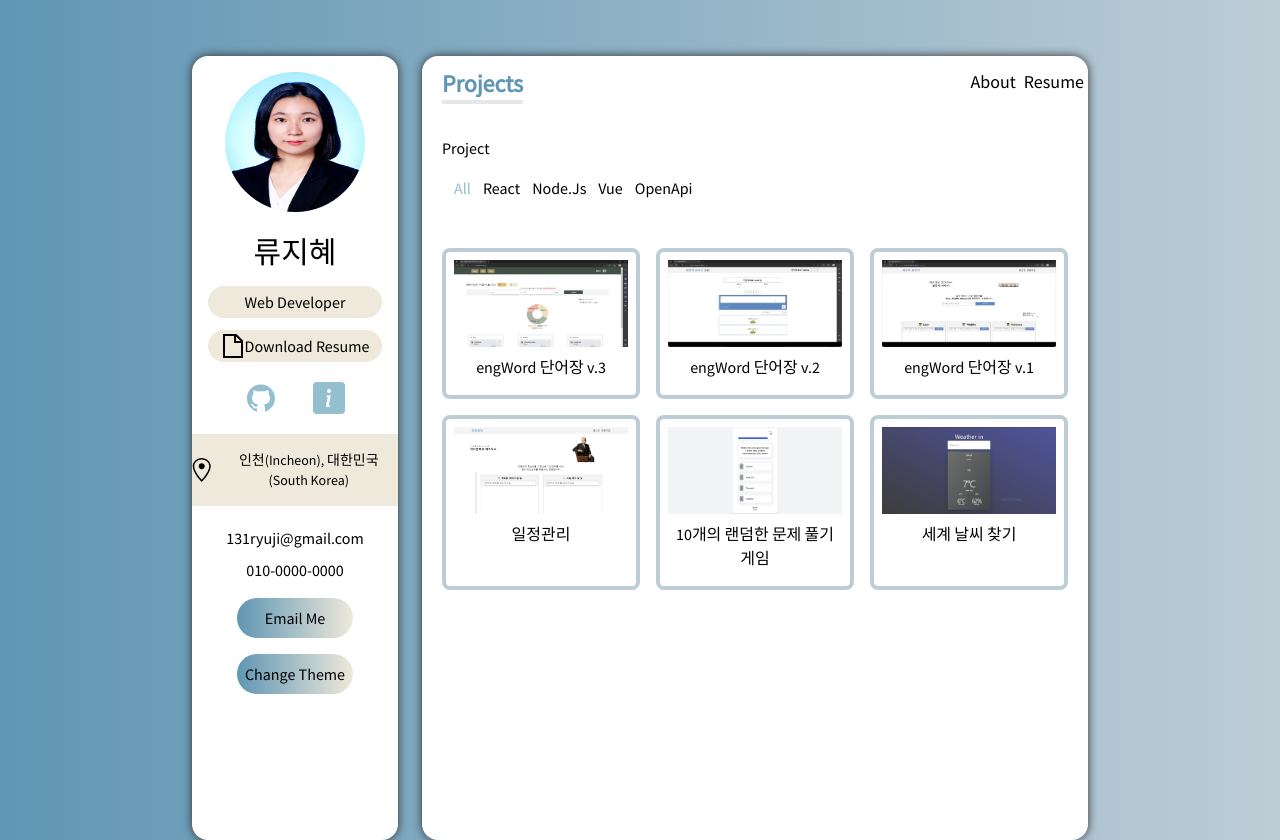
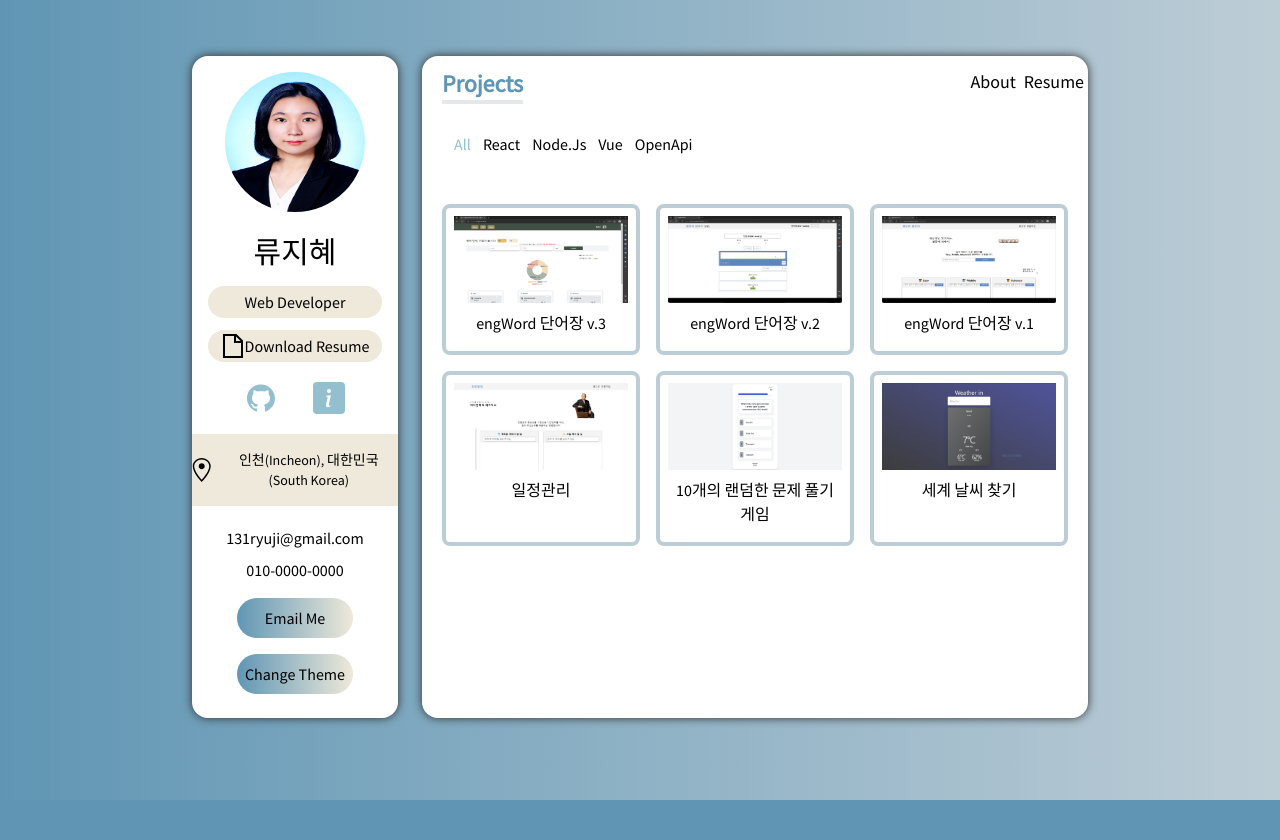
Before and after one commit to 0131ryu/portfolio, a Next.js app: page /projects in a window 1280 px wide. After the commit the page ends 800 px from the top, so only its background shows below. Built offline with nearby package versions, Linux system fonts and the light colour scheme.

Commit message:
1. framer-motion 적용 2. projects 상세페이지 내 다른 프로젝트로 변경 적용

```diff
--- /dev/null
+++ b/animations.ts
@@ -0,0 +1,39 @@
+export const fadeInUp = {
+    initial: {
+        opacity: 0,
+        y: 60,
+    },
+    animate: {
+        opacity: 1,
+        y: 0,
+    }
+}
+
+export const stagger = {
+    initial: {},
+    animate: {
+       transition: {
+        staggerChildren: 0.1,
+       }
+    }
+}
+
+export const routeAnimation = {
+    initial: {
+        opacity: 0,
+     },
+     animate: {
+        opacity: 1,
+        transition: {
+           delay: 0.1,
+           duration: 0.1,
+        },
+     },
+     exit: {
+        opacity: 0,
+        transition: {
+           delay: 0.1,
+           ease: 'easeInOut',
+        },
+     },
+  }
--- a/components/Bar.tsx
+++ b/components/Bar.tsx
@@ -1,16 +1,37 @@
 import { ISkill } from "@/type";
 import { FunctionComponent } from "react";
+import { motion } from "framer-motion";
 
 const Bar:FunctionComponent<{value:ISkill}> = ({value: {Icon, level, name}}) => {
-    return (
-       <div className='my-2 text-black bg-gray-300 rounded-full dark:bg-black-900'>
-          <div
+   const bar_width = `${level}`;
+   const varitants = {
+      initial: {
+         width: 0
+      },
+      animate: {
+         width: bar_width,
+         transition: {
+            duration: 0.4,
+            type:"spring",
+            damping: 10,
+            stiffness: 100,
+         }
+      }
+   }
+
+   return (
+       <div className='my-2 text-black bg-gray-100 rounded-full dark:bg-black'>
+          <motion.div
              className='flex items-center px-4 py-1 rounded-full bg-gradient-to-r from-dark-blue to-light-beige dark:from-dark-red dark:to-light-beige dark:text-black'
              style={{
-                width: level,
-             }}>
+                width: bar_width,
+             }}
+             variants={varitants}
+             initial="initial"
+             animate="animate"
+             >
              <Icon className='mr-3' /> {name}
-          </div>
+          </motion.div>
        </div>
     )
  }
--- a/components/ProjectCard.tsx
+++ b/components/ProjectCard.tsx
@@ -4,9 +4,15 @@ import { AiFillGithub, AiFillProject } from 'react-icons/ai'
 import { MdClose } from 'react-icons/md'
 
 import Image from 'next/legacy/image'
+import { motion } from "framer-motion";
+import { fadeInUp, stagger } from "@/animations"
 
 const ProjectCard:FunctionComponent<{
-    project: IProject}> = ({project: {
+    project: IProject;
+    showDetail:null|number;
+    setShowDetail:(id:null | number) => void;}>
+    = ({project: {
+        id,
         name,
         image_path,
         category,
@@ -14,39 +20,35 @@ const ProjectCard:FunctionComponent<{
         description,
         github_url,
         key_techs
-    }}) => {
-
-    const [showDetail, setShowDetail] = useState(false);
+    }, showDetail, setShowDetail}) => {
 
     return (
-        <>
-      {/* //step 1 */}
+      <>
       <Image
         src={image_path}
         alt={name}
         layout="responsive"
         width={300}
         height={150}
-        onClick={() => setShowDetail(true)}
+        onClick={() => setShowDetail(id)}
         className="cursor-pointer"
       />
-      {/* <Image
-        src={image_path}
-        alt={name}
-        className="w-full h-40 rounded-lg cursor-pointer"
-        onClick={() => setShowDetail(true)}
-      /> */}
 
       <p className="my-2 text-center">{name}</p>
-      {/* //step 1 */}
-
-      {showDetail && (
-        <div className="absolute top-0 left-0 z-10 grid w-full h-full p-2 text-black rounded-lg bg-light-beige md:p-10 dark:bg-black-100 dark:text-gray-100 md:grid-cols-2 gap-x-12 ">
-          <div>
-            <div className="border-4 rounded-lg border-gray-blue">
-              <img src={image_path} alt={name}  className="w-full h-full rounded-lg cursor-pointer"/>
-            </div>
-            <div className="flex justify-center my-4 space-x-3">
+      {showDetail === id && (
+        <div className="absolute top-0 left-0 z-10 grid p-2 text-black rounded-lg bg-light-beige md:p-10 dark:bg-black-100 dark:text-gray-100 md:grid-cols-2 gap-x-12 ">
+          <motion.div
+           variants={stagger} initial="initial" animate="animate">
+            <motion.div
+              variants={fadeInUp}
+              className="rounded-lg">
+              <Image src={image_path} alt={name}
+              width={600} height={400}
+              className="rounded-lg cursor-pointer"/>
+            </motion.div>
+            <motion.div
+              variants={fadeInUp}
+              className="flex justify-center my-4 space-x-3">
               <a
                 href={github_url}
                 className="flex items-center px-4 py-2 space-x-3 text-lg rounded-sm bg-gray-blue dark:bg-black-500 "
@@ -59,13 +61,14 @@ const ProjectCard:FunctionComponent<{
               >
                 <AiFillProject /> <span>Project</span>
               </a>
-            </div>
-          </div>
-          <div>
-            <h2 className="mb-3 text-xl font-medium md:text-2xl ">{name}</h2>
-            <h3 className="my-3 text-base font-medium">{description}</h3>
+            </motion.div>
+          </motion.div>
+          <motion.div
+             variants={stagger} initial="initial" animate="animate">
+            <motion.h2 variants={fadeInUp} className="mb-3 text-xl font-medium md:text-2xl ">{name}</motion.h2>
+            <motion.h3 variants={fadeInUp} className="my-3 text-base font-medium">{description}</motion.h3>
 
-            <div className="flex flex-wrap mt-5 space-x-2 text-sm tracking-wider">
+            <motion.div variants={fadeInUp} className="flex flex-wrap mt-5 space-x-2 text-sm tracking-wider">
               {key_techs.map((value, i) => (
                 <span
                   key={i}
@@ -74,12 +77,12 @@ const ProjectCard:FunctionComponent<{
                   {value}
                 </span>
               ))}
-            </div>
-          </div>
+            </motion.div>
+          </motion.div>
 
           <button
             className="absolute p-1 rounded-full bg-gray-blue top-3 right-3 focus:outline-none dark:bg-black-200"
-            onClick={() => setShowDetail(false)}
+            onClick={() => setShowDetail(null)}
           >
             <MdClose size={30} />
           </button>
--- a/components/Sidebar.tsx
+++ b/components/Sidebar.tsx
@@ -27,8 +27,8 @@ const Sidebar = () => {
             류지혜</h3>
             <p className="px-2 py-1 my-3 rounded-full bg-light-beige dark:bg-gray-beige dark:text-black">Web Developer</p>
             <a className="flex items-center justify-center px-2 py-1 my-3 rounded-full bg-light-beige dark:bg-gray-beige dark:text-black"
-                href=""
-                download="name">
+                // href="/asset/ryujihye_resume.docx"
+                download="ryujihye_resume">
                 <GrDocument className="w-6 h-6" />
                 <p>Download Resume</p>
             </a>
--- a/package.json
+++ b/package.json
@@ -14,6 +14,7 @@
     "@types/react-dom": "18.0.11",
     "eslint": "8.35.0",
     "eslint-config-next": "13.2.1",
+    "framer-motion": "^3.10.6",
     "next": "13.2.1",
     "next-themes": "^0.2.1",
     "react": "18.2.0",
--- a/pages/_app.tsx
+++ b/pages/_app.tsx
@@ -3,19 +3,22 @@ import type { AppProps } from 'next/app'
 import { ThemeProvider } from 'next-themes'
 import Navbar from '@/components/Navbar'
 import Sidebar from '@/components/Sidebar'
+// import { AnimatePresence } from "framer-motion";
 
-export default function App({ Component, pageProps }: AppProps) {
+export default function App({ Component, pageProps, router }: AppProps) {
   return(
     <ThemeProvider attribute='class'>
-    <div className='grid grid-cols-12 gap-6 px-5 my-14 lg:mb-0 md:mb-16 sm:px-20 md:px-32 lg:px-36 xl:px-48 '>
-       <div className='h-full col-span-12 p-4 text-base text-center bg-white lg:col-span-3 rounded-2xl dark:bg-black dark:text-white shadow-custom-light dark:shadow-custom-dark'>
+      <div className="grid grid-cols-12 gap-6 px-5 my-14 lg:mb-0 md:mb-16 sm:px-20 md:px-32 lg:px-36 xl:px-48 ">
+        <div className="h-full col-span-12 p-4 text-base text-center bg-white lg:col-span-3 rounded-2xl dark:bg-black-500 shadow-custom-light dark:shadow-custom-dark">
           <Sidebar />
-       </div>
-       <div className='flex flex-col col-span-12 overflow-hidden bg-white rounded-2xl dark:bg-black dark:text-white lg:col-span-9 shadow-custom-light dark:shadow-custom-dark'>
+        </div>
+        <div className="flex flex-col col-span-12 overflow-hidden bg-white rounded-2xl dark:bg-black-500 dark:text-white lg:col-span-9 shadow-custom-light dark:shadow-custom-dark">
           <Navbar />
-          <Component {...pageProps} />
-       </div>
-    </div>
+          {/* <AnimatePresence> */}
+            <Component {...pageProps} key={router.route} />
+          {/* </AnimatePresence> */}
+        </div>
+      </div>
  </ThemeProvider>
   )
 }
--- a/pages/projects.tsx
+++ b/pages/projects.tsx
@@ -3,10 +3,14 @@ import ProjectNavbar from "@/components/ProjectsNavbar"
 import { projects as projectsData } from "@/data"
 import { Category } from "@/type"
 import { useState } from "react"
+import { motion } from "framer-motion";
+import { fadeInUp, routeAnimation, stagger } from "@/animations"
 
 const Projects = () => {
     const [projects, setProjects] = useState(projectsData)
     const [active, setActive] = useState('all')
+
+    const [showDetail, setShowDetail] = useState<number | null>(null);
 
     const onFilterCategory = (category:Category | 'all') => {
         if(category === "all") {
@@ -21,18 +25,28 @@ const Projects = () => {
 
     return (
         <>
-        <h1 className="mt-5 ml-5">Project</h1>
-        <div className="px-5 py-2 overflow-y-scroll" style={{ height: "85vh" }}>
+        <motion.div
+          variants={routeAnimation}
+          initial="initial"
+          animate="animate"
+          exit="exit"
+          className="px-5 py-2 overflow-y-scroll" style={{ height: "75vh" }}>
         <ProjectNavbar onFilterCategory={onFilterCategory}
             active={active}/>
-        <div className="relative grid grid-cols-12 gap-4 my-10">
+
+        <motion.div
+         className="relative grid grid-cols-12 gap-4 my-10"
+         variants={stagger} initial="initial" animate="animate">
             {projects.map((project) => (
-            <div className="col-span-12 p-2 border-4 rounded-lg sm:col-span-6 lg:col-span-4 border-gray-blue">
-                <ProjectCard project={project} key={project.name} />
-            </div>
+                <motion.div
+                    className="col-span-12 p-2 border-4 rounded-lg sm:col-span-6 lg:col-span-4 border-gray-blue"
+                    variants={fadeInUp}
+                    key={project.name}>
+                    <ProjectCard project={project} showDetail={showDetail} setShowDetail={setShowDetail} />
+                </motion.div>
              ))}
-            </div>
-        </div>
+            </motion.div>
+        </motion.div>
         </>
     )
 }
--- a/styles/globals.css
+++ b/styles/globals.css
@@ -5,3 +5,10 @@
 body {
     background-color: #6096B4;
 }
+::-webkit-scrollbar-thumb {
+    background-image: linear-gradient(to right bottom, #6096B4, #EEE9DA);
+}
+::-webkit-scrollbar {
+    width: 8px;
+    height: 0px;
+}
```
Also changed, not shown: pages/index.tsx (+18 -8 lines), pages/resume.tsx (+13 -6 lines), 2 other files (tests, documents, lock files or other folders).
